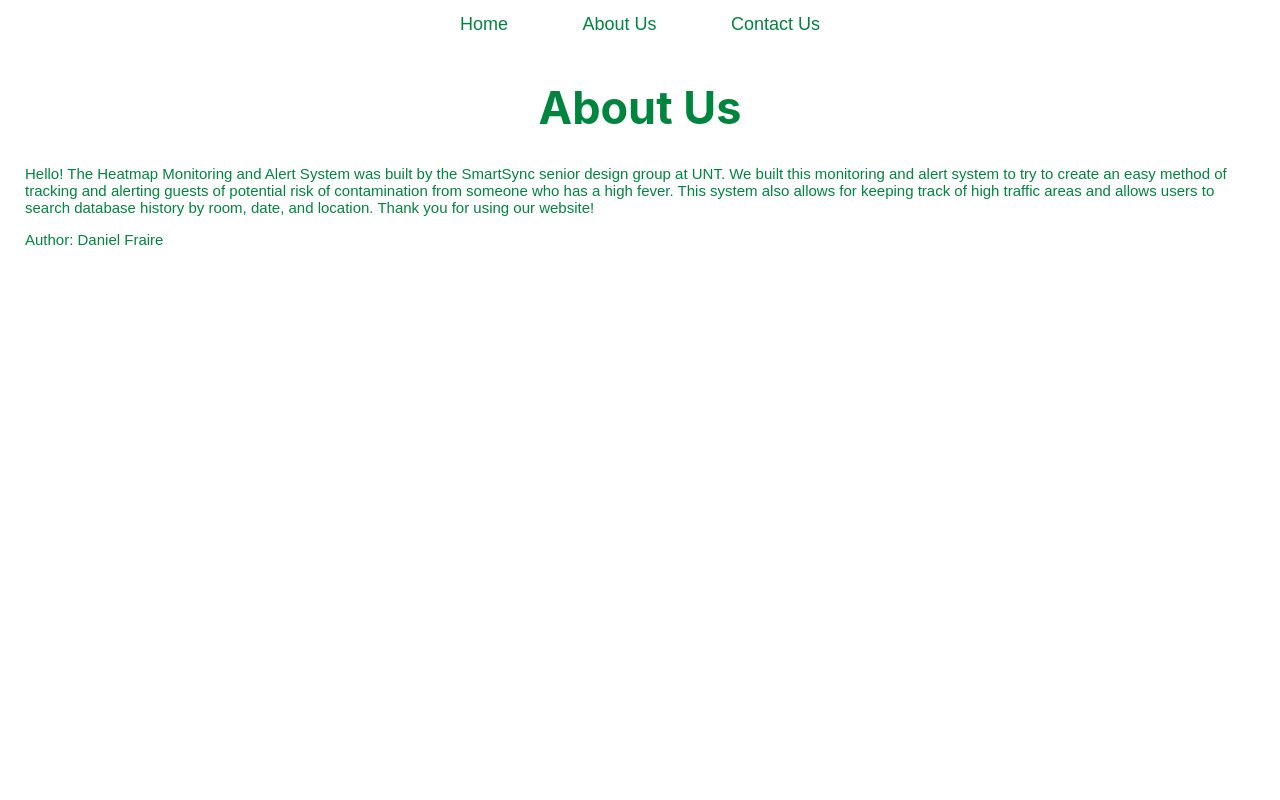
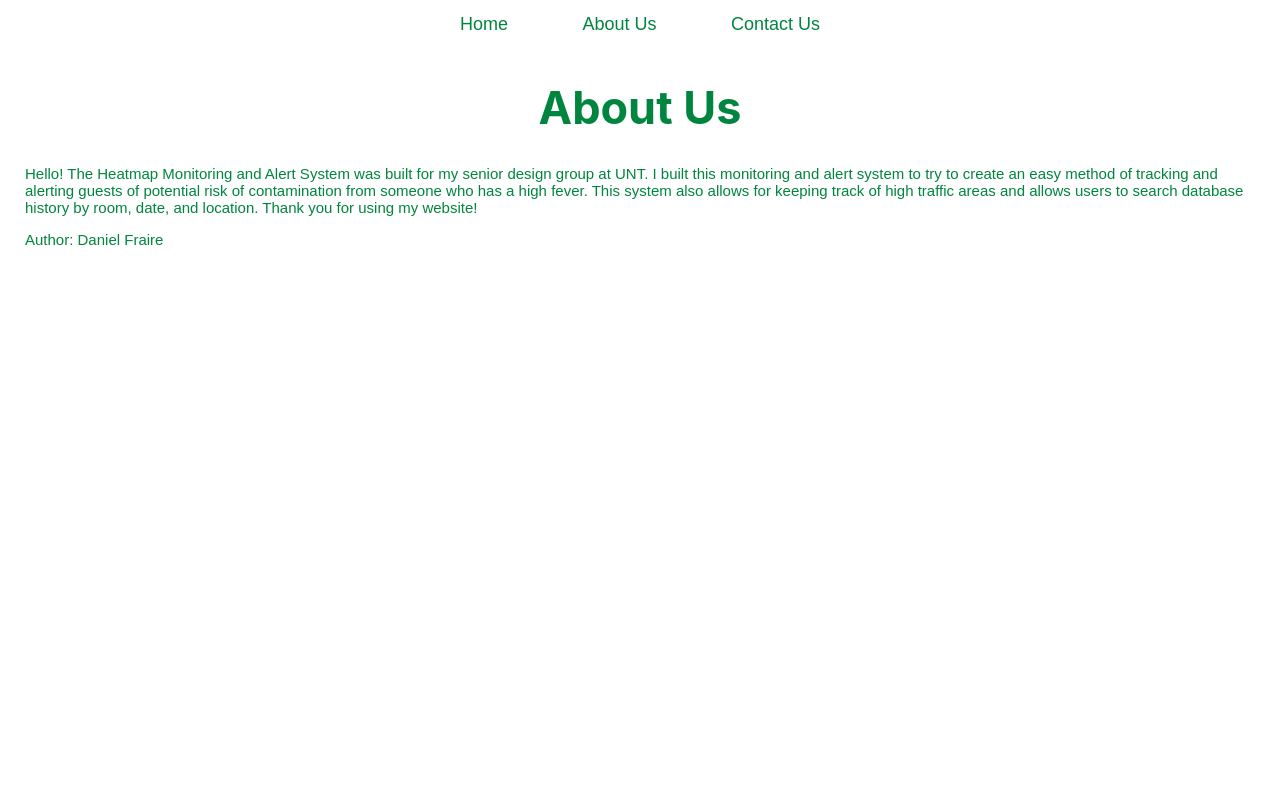
Before and after one commit to Fraire209/SmartSyncOriginal, a plain HTML site: page about.html in a window 1280 px wide. Shown: the top 800 px of the page. Drawn offline with Linux system fonts and the light colour scheme.

Commit message:
Edited the about us page for better clarity

```diff
--- a/about.html
+++ b/about.html
@@ -23,7 +23,7 @@
     </header>
 
     <div class = "textdisplay">
-    <p>Hello! The Heatmap Monitoring and Alert System was built by the SmartSync senior design group at UNT. We built this monitoring and alert system to try to create an easy method of tracking and alerting guests of potential risk of contamination from someone who has a high fever. This system also allows for keeping track of high traffic areas and allows users to search database history by room, date, and location. Thank you for using our website!</p>
+    <p>Hello! The Heatmap Monitoring and Alert System was built for my senior design group at UNT. I built this monitoring and alert system to try to create an easy method of tracking and alerting guests of potential risk of contamination from someone who has a high fever. This system also allows for keeping track of high traffic areas and allows users to search database history by room, date, and location. Thank you for using my website!</p>
     <p>Author: Daniel Fraire</p>
     </div>
 
```
